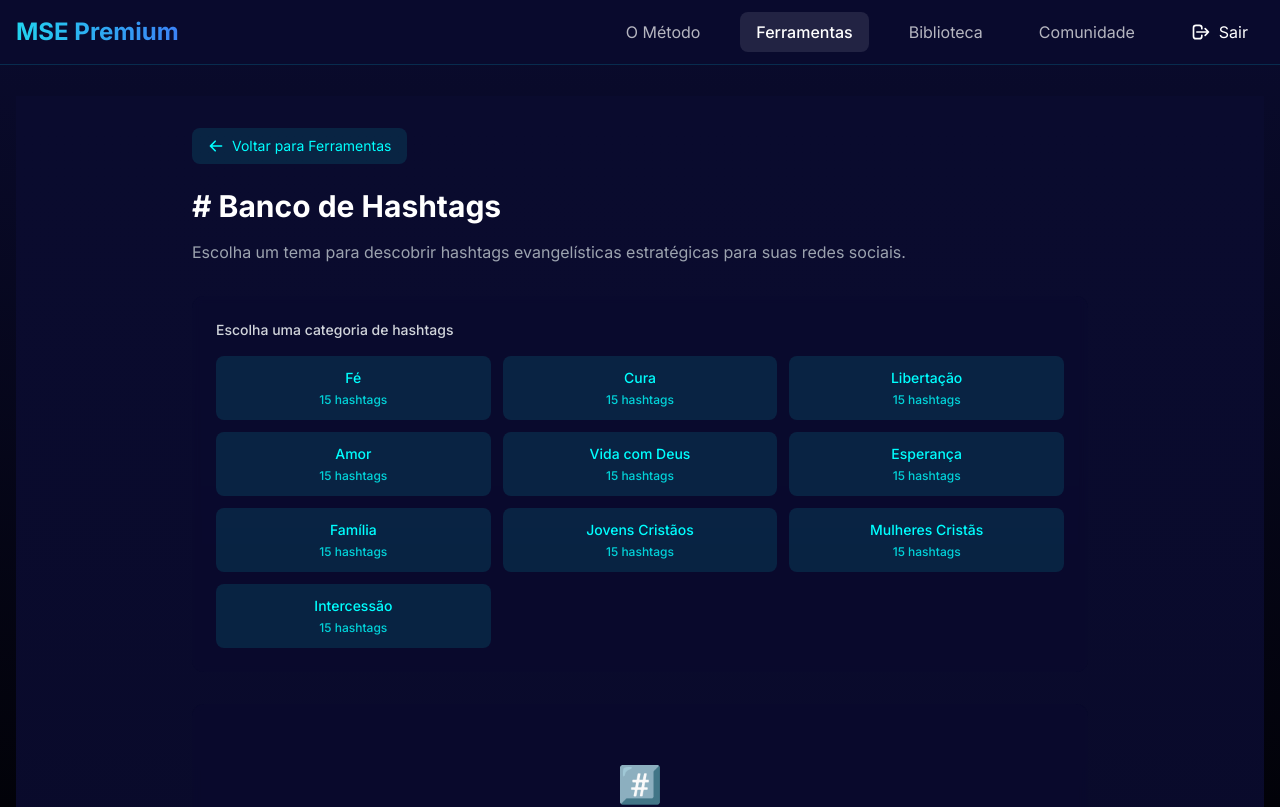
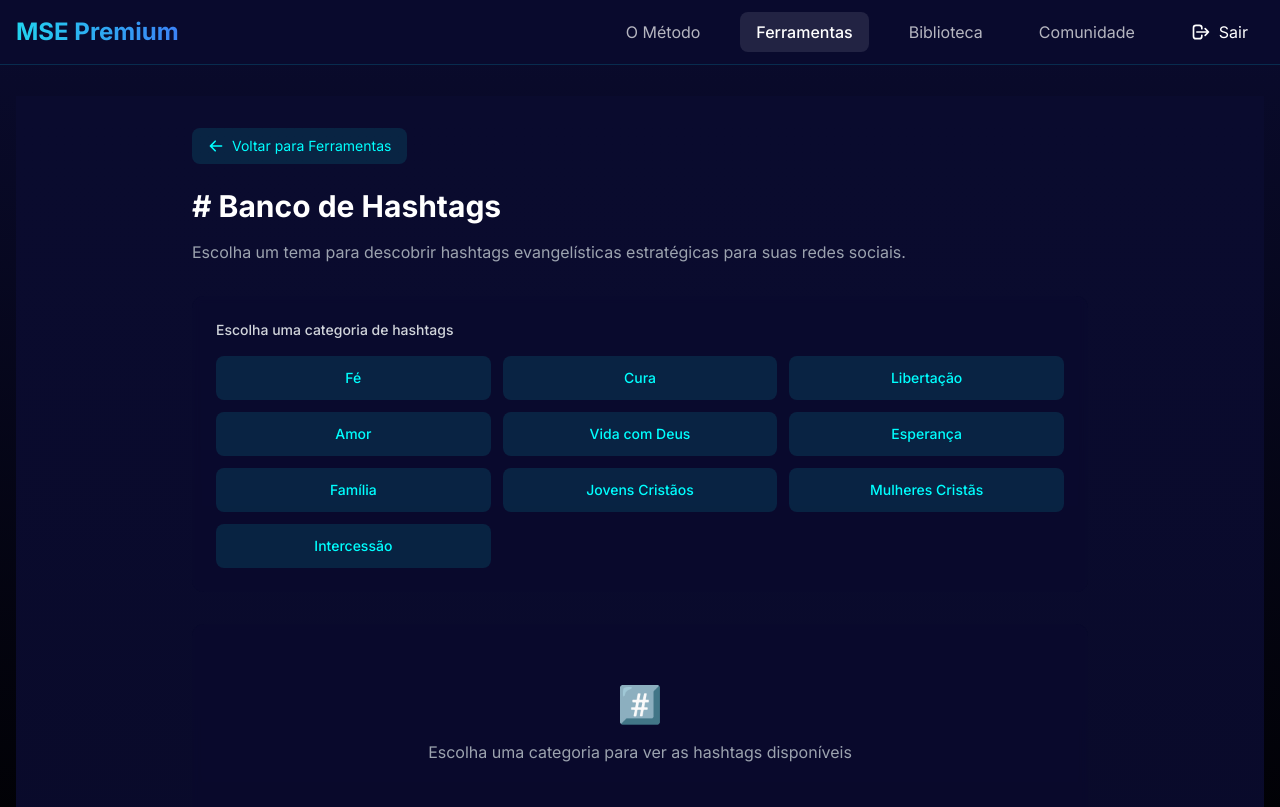
Before and after one commit to diegopxibot/webappMSE, a Next.js app: page /dashboard/ferramentas/banco-hashtags in a window 1280 px wide. Shown: the top 807 px of the page. Built offline with nearby package versions, Linux system fonts and the light colour scheme; sample sign-in values are in the browser's storage.

Commit message:
removendo as quantidades

```diff
--- a/src/app/dashboard/ferramentas/banco-hashtags/page.tsx
+++ b/src/app/dashboard/ferramentas/banco-hashtags/page.tsx
@@ -94,16 +94,13 @@ export default function HashtagBank() {
               <button
                 key={category.id}
                 onClick={() => setSelectedCategory(category)}
-                className={`flex flex-col items-center justify-center rounded-lg px-4 py-3 text-sm font-medium transition-all duration-200 ${
+                className={`flex items-center justify-center rounded-lg px-4 py-3 text-sm font-medium transition-all duration-200 ${
                   selectedCategory?.id === category.id
                     ? 'bg-[#00FFFF] text-[#0A0B2E] shadow-lg shadow-[#00FFFF]/20'
                     : 'bg-[#00FFFF]/10 text-[#00FFFF] hover:bg-[#00FFFF]/20'
                 }`}
               >
-                <span>{category.name}</span>
-                <span className="mt-1 text-xs opacity-80">
-                  {category.hashtags.length} hashtags
-                </span>
+                {category.name}
               </button>
             ))}
           </div>
--- a/src/app/dashboard/ferramentas/perguntas-poderosas/page.tsx
+++ b/src/app/dashboard/ferramentas/perguntas-poderosas/page.tsx
@@ -325,18 +325,13 @@ export default function PowerfulQuestions() {
               <button
                 key={category.id}
                 onClick={() => handleCategorySelect(category)}
-                className={`flex flex-col items-center justify-center rounded-lg px-4 py-3 text-sm font-medium transition-all duration-200 ${
+                className={`flex items-center justify-center rounded-lg px-4 py-3 text-sm font-medium transition-all duration-200 ${
                   selectedCategory?.id === category.id
                     ? 'bg-[#00FFFF] text-[#0A0B2E] shadow-lg shadow-[#00FFFF]/20'
                     : 'bg-[#00FFFF]/10 text-[#00FFFF] hover:bg-[#00FFFF]/20'
                 }`}
               >
-                <span>{category.name}</span>
-                {questionsUsed.length > 0 && selectedCategory?.id === category.id && (
-                  <span className="mt-1 text-xs opacity-80">
-                    {category.questions.length - questionsUsed.length} restantes
-                  </span>
-                )}
+                {category.name}
               </button>
             ))}
           </div>
```
